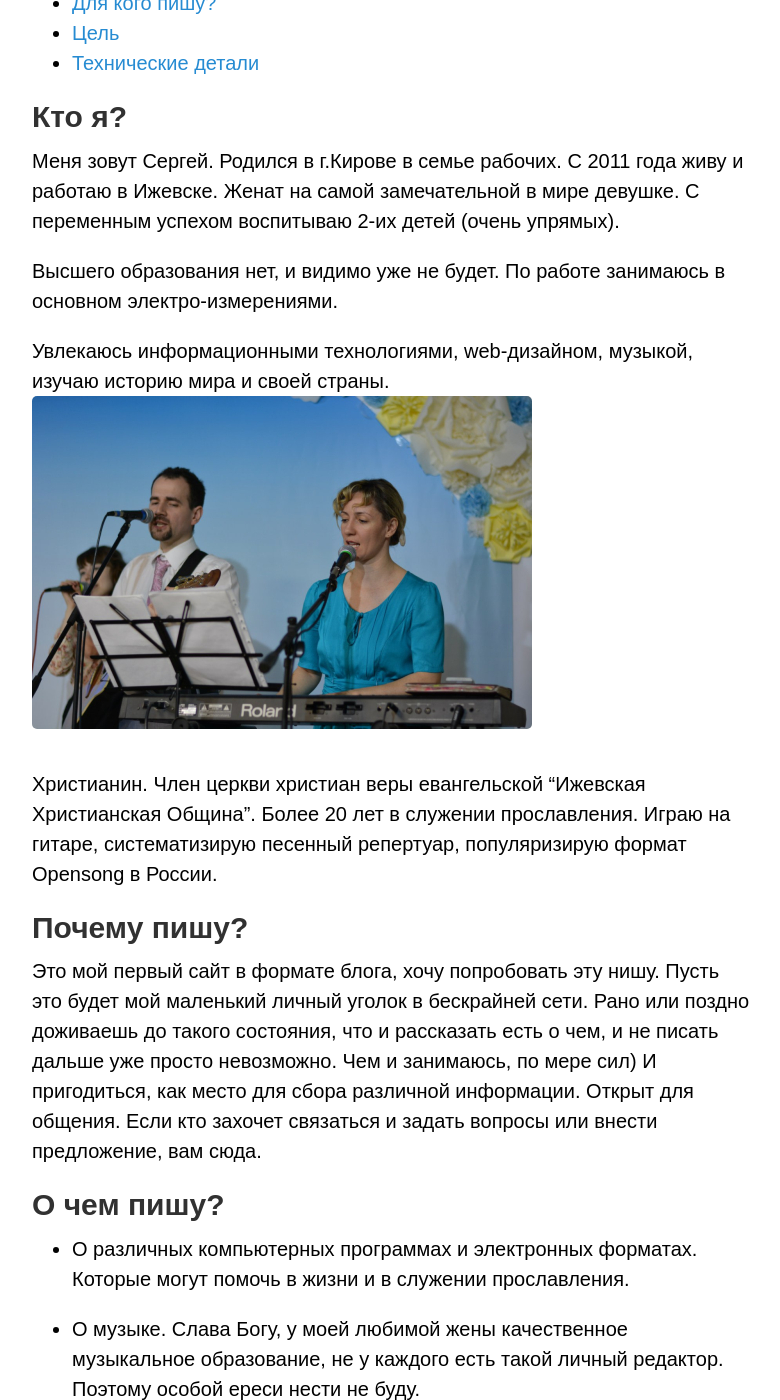
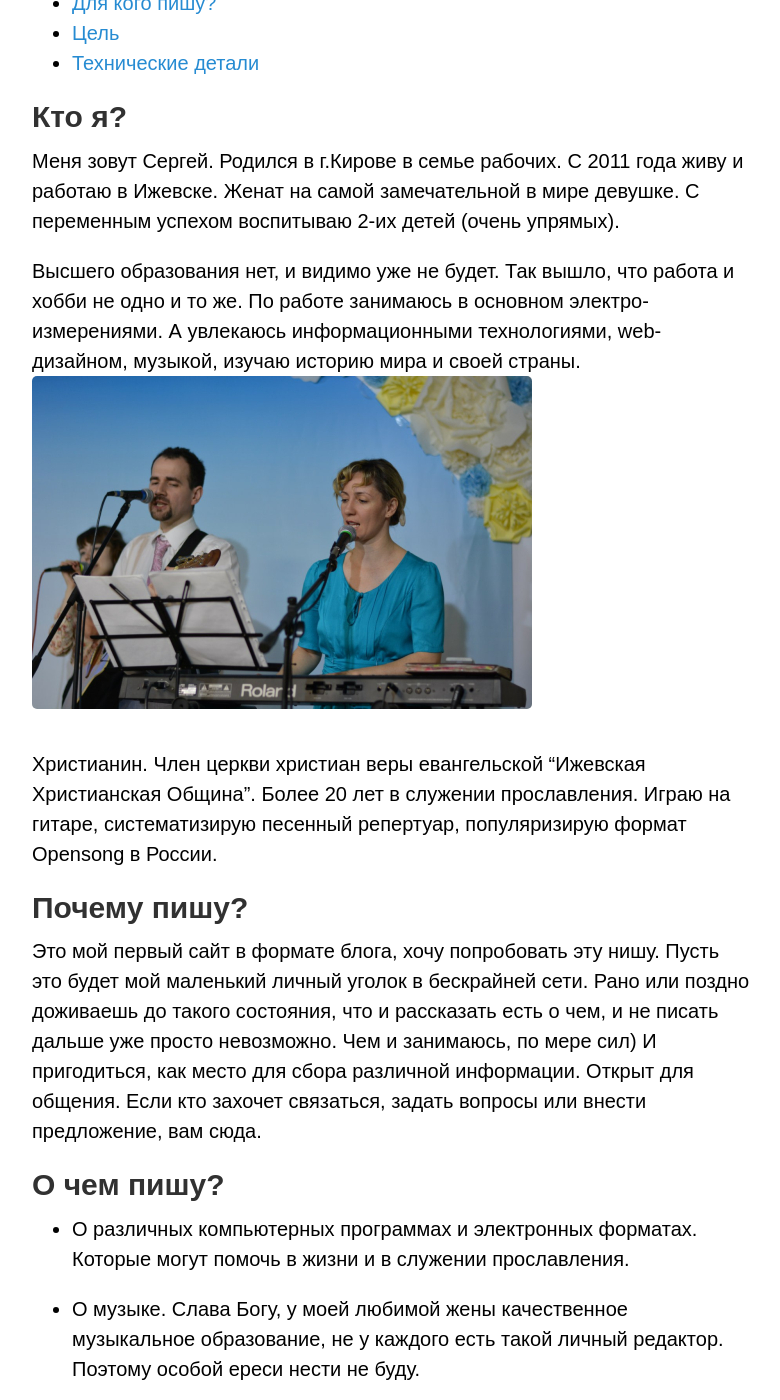
Before and after one commit to SergKnyz/alexblog, a Jekyll site: the page built from about.md, in a window 1280 px wide and 1400 px high, scrolled down 707 px. Shown: the whole window, without its empty margins (248-1028 px from the left). Built offline with Jekyll 4.4.1, drawn with Linux system fonts in a browser that asks for light colours.

Commit message:
Updated About

```diff
--- a/about.md
+++ b/about.md
@@ -23,9 +23,9 @@ layout: page
 Женат на самой замечательной в мире девушке. С переменным успехом воспитываю 2-их детей (очень упрямых).
 
 Высшего образования нет, и видимо уже не будет.
+Так вышло, что работа и хобби не одно и то же.
 По работе занимаюсь в основном электро-измерениями.
-
-Увлекаюсь информационными технологиями, web-дизайном, музыкой, изучаю историю мира и своей страны.
+А увлекаюсь информационными технологиями, web-дизайном, музыкой, изучаю историю мира и своей страны.
 ![im.jpg](/uploads/im.jpg)
 
 Христианин. Член церкви христиан веры евангельской "Ижевская Христианская Община".
@@ -37,7 +37,7 @@ layout: page
 Пусть это будет мой маленький личный уголок в бескрайней сети.
 Рано или поздно доживаешь до такого состояния, что и рассказать есть о чем, и не писать дальше уже просто невозможно. Чем и занимаюсь, по мере сил)
 И пригодиться, как место для сбора различной информации.
-Открыт для общения. Если кто захочет связаться и задать вопросы или внести предложение, вам сюда.
+Открыт для общения. Если кто захочет связаться, задать вопросы или внести предложение, вам сюда.
 
 ## О чем пишу?  {#faq3}
 
```
